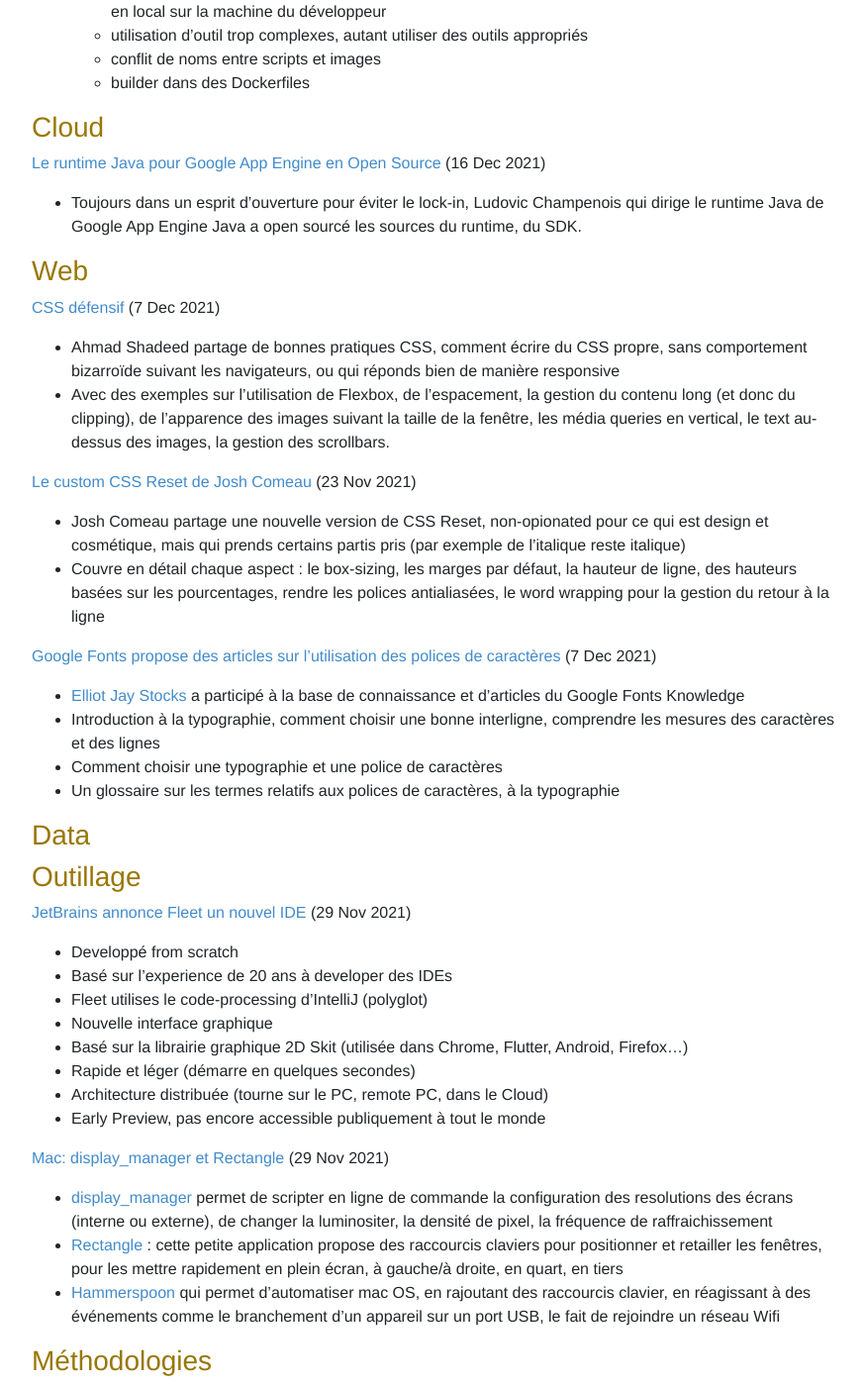
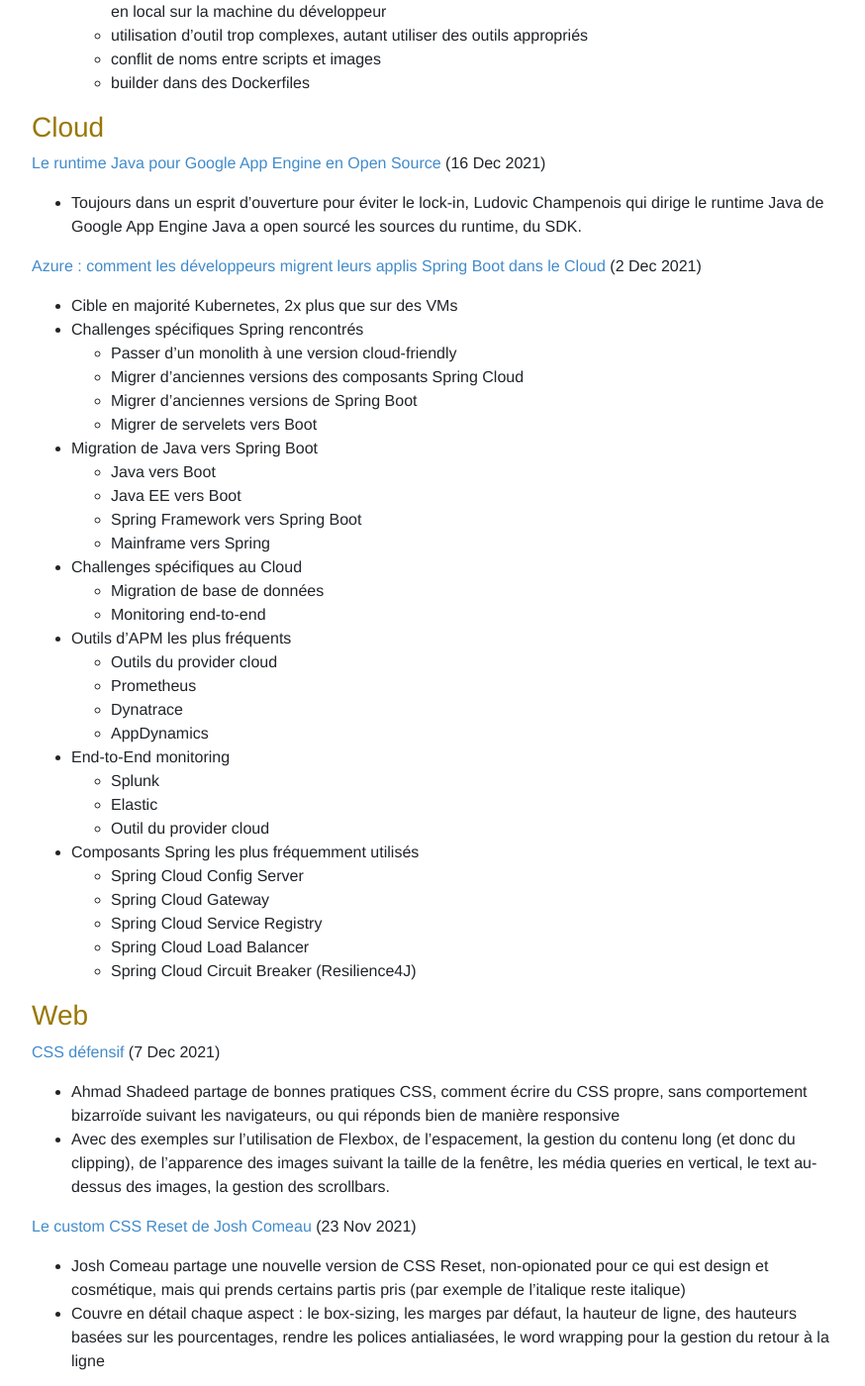
Before and after one commit to lescastcodeurs/lescastcodeurs.com, a Jekyll site: the page built from _posts/2021-12-20-lcc-269-la-la-log4j.md, in a window 1280 px wide and 1400 px high, scrolled down 3121 px. Shown: the whole window at 99% size, without its empty margins (53-927 px from the left). Built offline with Jekyll 4.4.1, drawn with Linux system fonts in a browser that asks for light colours; comment, search, counter and statistics services are not loaded.

Commit message:
Rapport spring migration to the cloud

```diff
--- a/_posts/2021-12-20-lcc-269-la-la-log4j.md
+++ b/_posts/2021-12-20-lcc-269-la-la-log4j.md
@@ -121,6 +121,37 @@ Téléchargement de l’épisode [LesCastCodeurs-Episode-269.mp3](https://traffi
 
 * Toujours dans un esprit d'ouverture pour éviter le lock-in, Ludovic Champenois qui dirige le runtime Java de Google App Engine Java a open sourcé les sources du runtime, du SDK.
 
+[Azure : comment les développeurs migrent leurs applis Spring Boot dans le Cloud](https://techcommunity.microsoft.com/t5/apps-on-azure-blog/2021-report-how-developers-migrate-spring-apps-to-the-cloud/ba-p/3021421) (2 Dec 2021)
+
+* Cible en majorité Kubernetes, 2x plus que sur des VMs
+* Challenges spécifiques Spring rencontrés
+    * Passer d'un monolith à une version cloud-friendly
+    * Migrer d'anciennes versions des composants Spring Cloud
+    * Migrer d'anciennes versions de Spring Boot
+    * Migrer de servelets vers Boot
+* Migration de Java vers Spring Boot
+    * Java vers Boot
+    * Java EE vers Boot
+    * Spring Framework vers Spring Boot
+    * Mainframe vers Spring
+* Challenges spécifiques au Cloud
+    * Migration de base de données
+    * Monitoring end-to-end
+* Outils d'APM les plus fréquents
+    * Outils du provider cloud
+    * Prometheus
+    * Dynatrace
+    * AppDynamics
+* End-to-End monitoring
+    * Splunk
+    * Elastic
+    * Outil du provider cloud
+* Composants Spring les plus fréquemment utilisés
+    * Spring Cloud Config Server
+    * Spring Cloud Gateway
+    * Spring Cloud Service Registry
+    * Spring Cloud Load Balancer
+    * Spring Cloud Circuit Breaker (Resilience4J)
 
 ### Web
 
```
